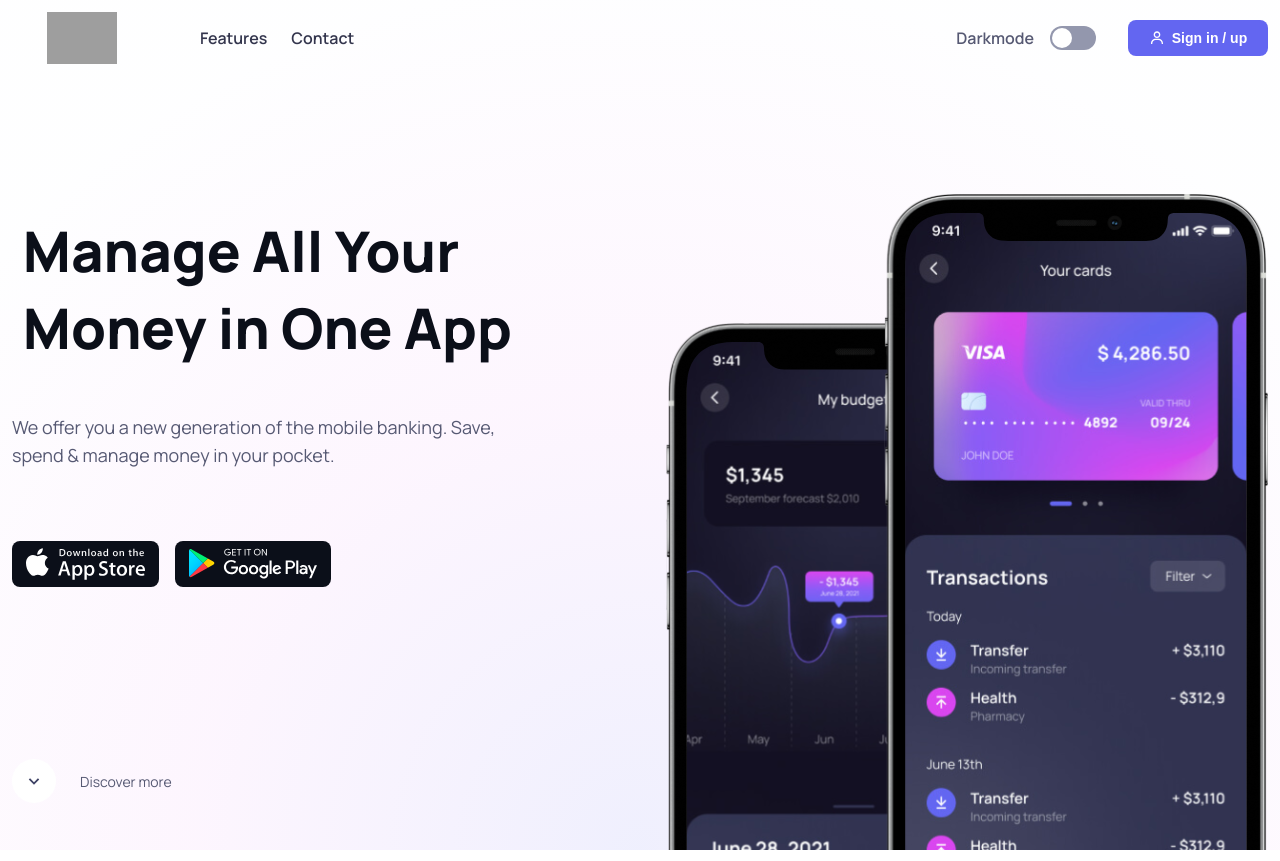
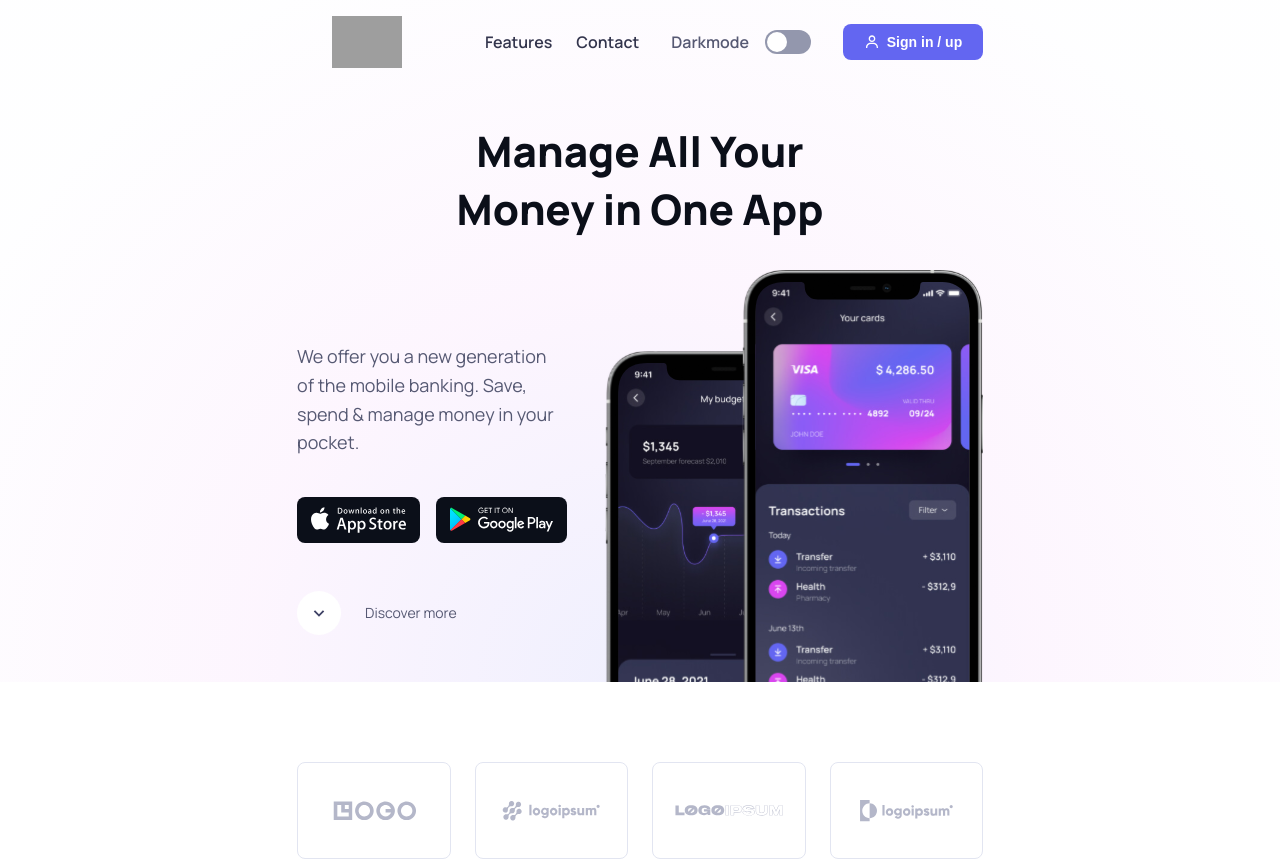
Before and after one commit to deadlycow/reactSil, a React (Vite) app: page / in a window 1280 px wide. Shown: the top 861 px of the page. Built offline with nearby package versions, Linux system fonts and the light colour scheme; grey boxes are pictures that could not be loaded.

Commit message:
chaged some resolutions

```diff
--- a/src/App.css
+++ b/src/App.css
@@ -23,15 +23,15 @@ img {
 }
 
 .wrapper {
-  padding: .75rem .75rem 0 .75rem;
+  padding-inline: .75rem;
   overflow-x: hidden;
+  margin-inline: auto;
 
-  @media (width > 550px) {
-    max-width: 705px;
-    margin-inline: auto;
+  @media (width > 768px) {
+    max-width: 710px;
   }
 
-  @media (width > 1080px) {
+  @media (width > 1280px) {
     max-width: 1300px;
   }
 }
--- a/src/components/AppFeatures/AppFeatures.css
+++ b/src/components/AppFeatures/AppFeatures.css
@@ -54,7 +54,7 @@
   display: none;
 }
 
-@media (width > 670px) {
+@media (width > 768px) {
   .section-appfeatures {
 
     padding-block: 0 6.25rem;
@@ -69,7 +69,7 @@
   }
 }
 
-@media (width > 1080px) {
+@media (width > 1280px) {
   .section-appfeatures {
     gap: 0;
     padding-block: 0 7rem;
--- a/src/components/DisplayLogos/DisplayLogos.css
+++ b/src/components/DisplayLogos/DisplayLogos.css
@@ -16,7 +16,7 @@
   gap: 1.5rem;
   padding-block: 5rem;
 
-  @media (width > 670px) {
+  @media (width > 768px) {
     display: flex;
 
     & .brand-container:nth-last-child(-n +2) {
@@ -24,7 +24,7 @@
     }
   }
 
-  @media (width > 1080px) {
+  @media (width > 1280px) {
     & .brand-container:nth-last-child(-n +2) {
       display: block;
     }
--- a/src/components/Hero/Hero.css
+++ b/src/components/Hero/Hero.css
@@ -50,7 +50,7 @@
   display: none;
 }
 
-@media (width > 670px) {
+@media (width > 768px) {
 
   .hero {
     grid-template-columns: 270px 1fr;
@@ -93,10 +93,10 @@
   }
 }
 
-@media (width > 1080px) {
+@media (width > 1280px) {
 
   .hero {
-    grid-template-columns: 500px 1fr;
+    grid-template-columns: 500px 1fr 1fr;
     column-gap: 9rem;
     row-gap: 0;
 
@@ -132,7 +132,7 @@
   .two-phones {
     display: block;
     grid-row: 1 / 5;
-    grid-column: 2 / 3;
+    grid-column: 2 / 4;
     padding-top: 8.125rem;
   }
 
--- a/src/components/Navigation/Nav.css
+++ b/src/components/Navigation/Nav.css
@@ -3,6 +3,7 @@ nav {
   align-items: center;
   justify-content: space-between;
   position: relative;
+  padding-top: 1rem;
 }
 
 nav a {
@@ -21,7 +22,7 @@ nav a {
   list-style-type: none;
   gap: 1.5rem;
 
-  @media (width < 1080px) {
+  @media (width < 1280px) {
     flex-direction: column;
     gap: 0;
     position: absolute;
```
Also changed, not shown: src/assets/images/changePhone/inlay2.svg (added), src/assets/images/changePhone/inlay3.svg (added).
